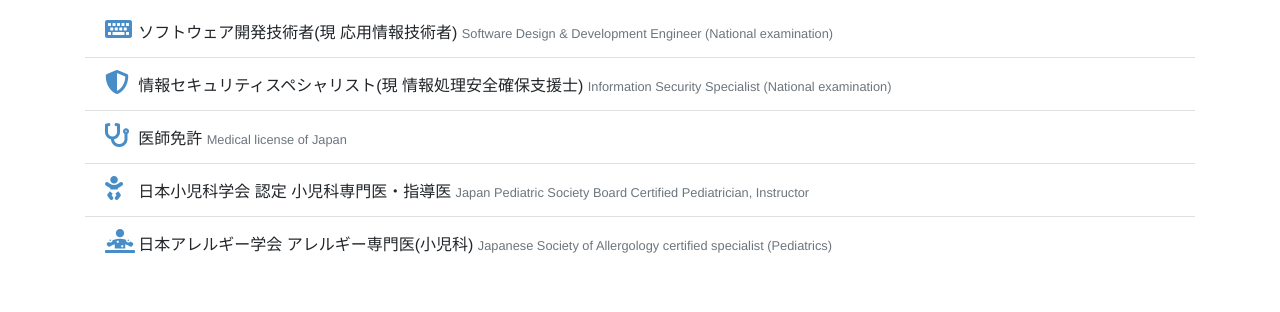
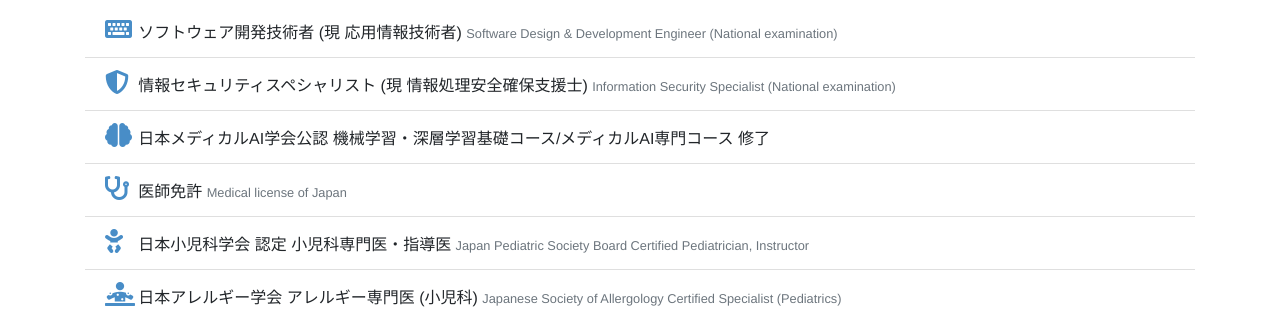
Before and after one commit to kcrt/profile.kcrt.net, a plain HTML site: page index.html in a window 1280 px wide. Shown: the part 640-952 px from the top of the page. Drawn offline with Linux system fonts and the light colour scheme.

Commit message:
:+1: メディカルAI学会公認コースを追加

```diff
--- a/index.html
+++ b/index.html
@@ -100,11 +100,12 @@
 			<h2><i class="fas fa-id-card"></i> 資格と免許 <small class="text-muted">Licenses and Certifications</small></h2>
 				<div class="media-body">
 					<ul class="list-group list-group-flush">
-						<li class="list-group-item"><i class="license fas fa-keyboard"></i> ソフトウェア開発技術者(現 応用情報技術者) <small class="text-muted">Software Design &amp; Development Engineer (National examination) </small></li>
-						<li class="list-group-item"><i class="license fas fa-shield-alt"></i> 情報セキュリティスペシャリスト(現 情報処理安全確保支援士) <small class="text-muted">Information Security Specialist (National examination)</small></li>
+						<li class="list-group-item"><i class="license fas fa-keyboard"></i> ソフトウェア開発技術者 (現 応用情報技術者) <small class="text-muted">Software Design &amp; Development Engineer (National examination) </small></li>
+						<li class="list-group-item"><i class="license fas fa-shield-alt"></i> 情報セキュリティスペシャリスト (現 情報処理安全確保支援士) <small class="text-muted">Information Security Specialist (National examination)</small></li>
+						<li class="list-group-item"><i class="license fas fa-brain"></i> 日本メディカルAI学会公認 機械学習・深層学習基礎コース/メディカルAI専門コース 修了 </li>
 						<li class="list-group-item"><i class="license fas fa-stethoscope"></i> 医師免許 <small class="text-muted">Medical license of Japan</small></li>
 						<li class="list-group-item"><i class="license fas fa-baby"></i> 日本小児科学会 認定 小児科専門医・指導医 <small class="text-muted">Japan Pediatric Society Board Certified Pediatrician, Instructor </small></li>
-						<li class="list-group-item"><i class="license fas fa-diagnoses"></i> 日本アレルギー学会 アレルギー専門医(小児科) <small class="text-muted"> Japanese Society of Allergology certified specialist (Pediatrics) </small></li>
+						<li class="list-group-item"><i class="license fas fa-diagnoses"></i> 日本アレルギー学会 アレルギー専門医 (小児科) <small class="text-muted"> Japanese Society of Allergology Certified Specialist (Pediatrics) </small></li>
 					</ul>
 				</div>
 		</section>
```
